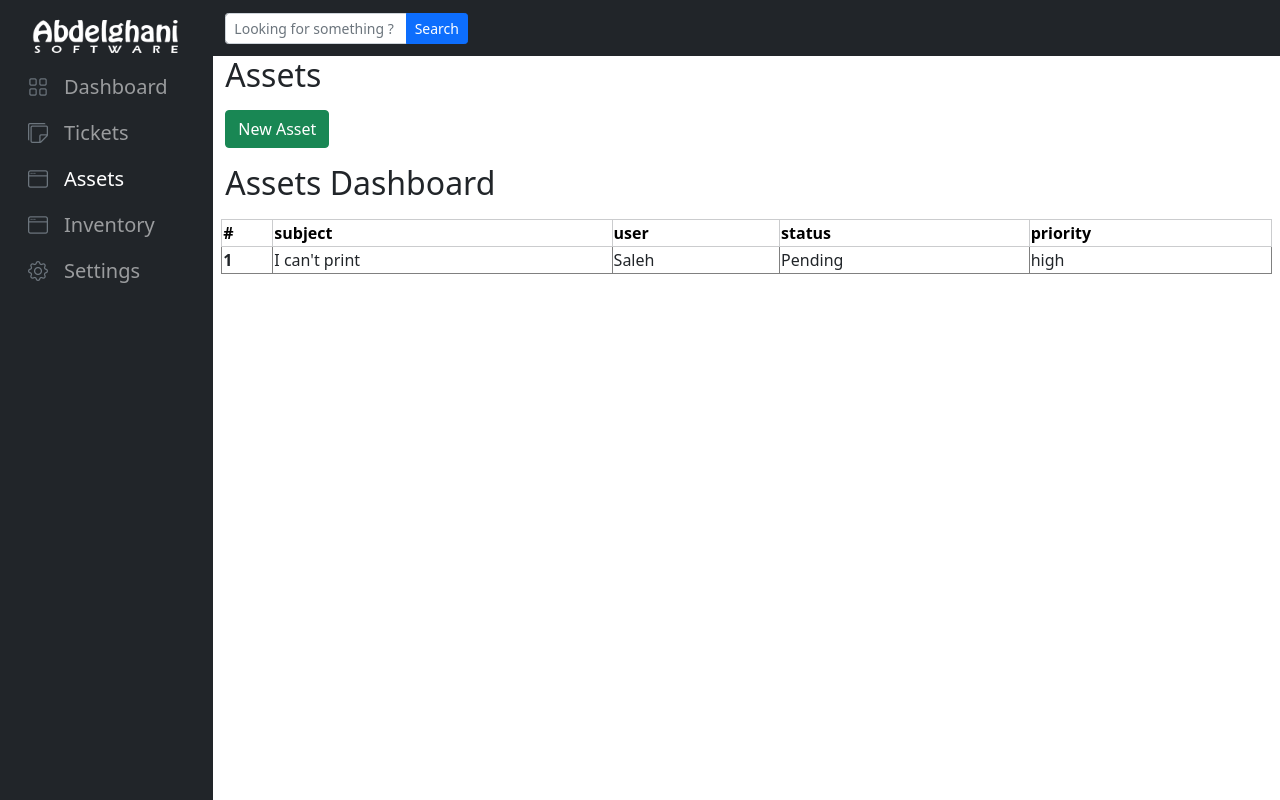
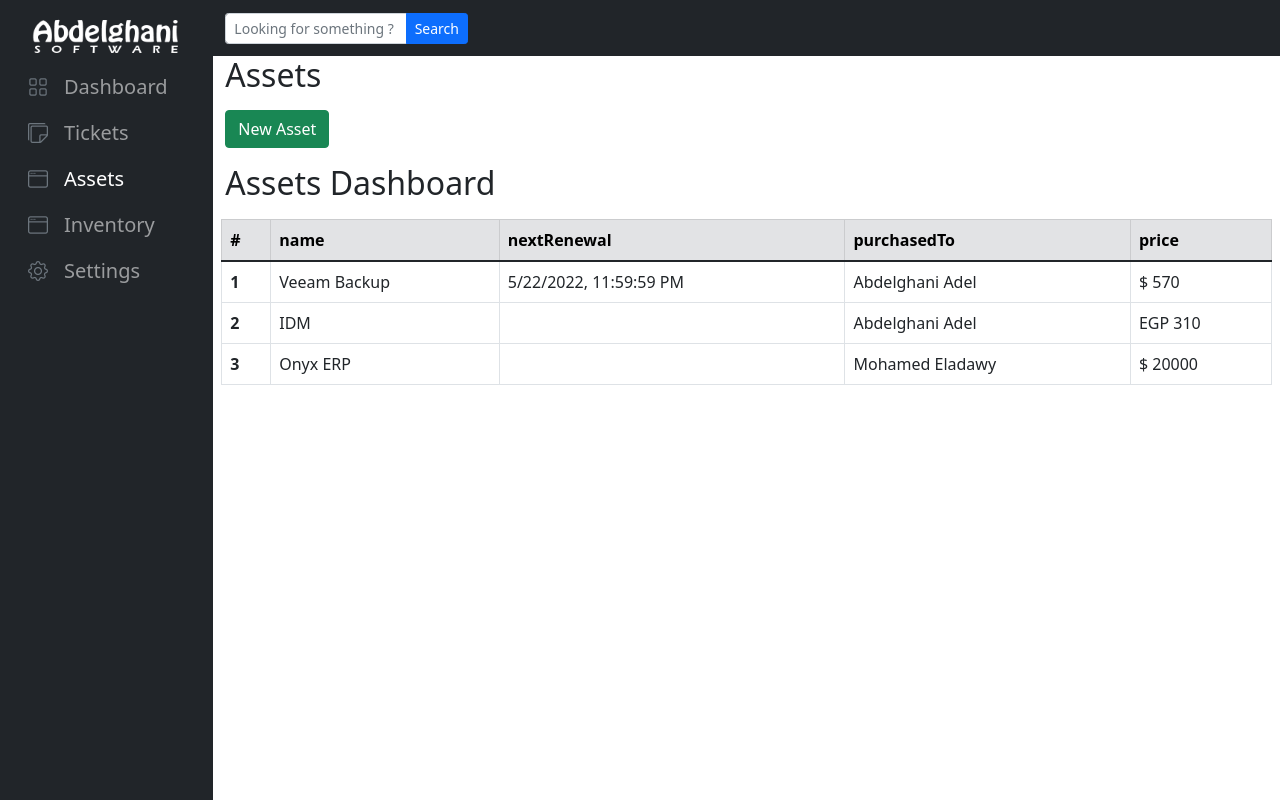
Before and after one commit to Abdelghani-Adel/I.T_Manager, a React (Create React App) app: page /assets/dashboard in a window 1280 px wide. Built offline with nearby package versions, Linux system fonts and the light colour scheme.

Commit message:
initial success for reusable Table component

```diff
--- a/src/Components/UI/Table/Table.js
+++ b/src/Components/UI/Table/Table.js
@@ -1,8 +1,8 @@
 /*
 Needed Props: -
-[1] dataArray:
-[2] dataTitle:
-[3] colsTitles: [{title: Subject, className: ''}]
+[1] dataArray = [{}, {}, {}, {}]
+[2] dataTitle = 'Title'
+[3] columns = [{title: 'Subject', className: ''}, {title: 'statue', className: ''}]
 
 */
 
@@ -21,11 +21,11 @@ const Table = (props) => {
       )}
 
       {hasData && (
-        <table className="table-hover table-bordered order">
+        <table className="table table-hover table-bordered border">
           <thead className="table-secondary">
             <tr>
               <th scope="col">#</th>
-              {props.colsTitles.map((column) => (
+              {props.columns.map((column) => (
                 <th key={column.id} className={column.className}>
                   {column.title}
                 </th>
@@ -39,7 +39,7 @@ const Table = (props) => {
                 key={object.id}
                 object={object}
                 index={index}
-                colsTitles={props.colsTitles}
+                columns={props.columns}
               />
             ))}
           </tbody>
--- a/src/Components/UI/Table/TableRow.js
+++ b/src/Components/UI/Table/TableRow.js
@@ -13,10 +13,10 @@ const TableRow = (props) => {
   return (
     <tr id={props.object.id} className="cursor--pointer" onClick={clickHandler}>
       <th scope="row">{props.index + 1}</th>
-      <td>{props.object[`${props.colsTitles[0].title}`]}</td>
-      <td>{props.object[`${props.colsTitles[1].title}`]}</td>
-      <td>{props.object[`${props.colsTitles[2].title}`]}</td>
-      <td>{props.object[`${props.colsTitles[3].title}`]}</td>
+      <td>{props.object[`${props.columns[0].title}`]}</td>
+      <td>{props.object[`${props.columns[1].title}`]}</td>
+      <td>{props.object[`${props.columns[2].title}`]}</td>
+      <td>{props.object[`${props.columns[3].title}`]}</td>
     </tr>
   );
 };
--- a/src/Pages/AssetsPage/AssetsDashboard/AssetsDashboard.js
+++ b/src/Pages/AssetsPage/AssetsDashboard/AssetsDashboard.js
@@ -1,5 +1,6 @@
 import { Fragment } from "react";
 import Table from "../../../Components/UI/Table/Table";
+import AssetsTable from "./AssetsTable";
 
 const AssetsDashboard = (props) => {
   const dataArray = [
@@ -11,7 +12,7 @@ const AssetsDashboard = (props) => {
       priority: "high",
     },
   ];
-  const colsTitles = [
+  const columns = [
     { title: "subject", className: "", id: 1 },
     { title: "user", className: "", id: 2 },
     { title: "status", className: "", id: 3 },
@@ -20,7 +21,8 @@ const AssetsDashboard = (props) => {
   return (
     <Fragment>
       <h2>Assets Dashboard</h2>
-      <Table dataArray={dataArray} colsTitles={colsTitles} dataTitle="Assets" />
+      {/* <Table dataArray={dataArray} columns={columns} dataTitle="Assets" /> */}
+      <AssetsTable dataArray={dataArray} columns={columns} dataTitle="Assets" />
     </Fragment>
   );
 };
--- /dev/null
+++ b/src/Pages/AssetsPage/AssetsDashboard/AssetsTable.js
@@ -0,0 +1,21 @@
+import { useSelector } from "react-redux";
+import Table from "../../../Components/UI/Table/Table";
+
+const AssetsTable = (props) => {
+  const softwareSlice = useSelector((state) => state.software);
+
+  const dataArray = [{}];
+  const columns = [
+    { id: 1, title: "name", class: "" },
+    { id: 2, title: "nextRenewal", class: "" },
+    { id: 3, title: "purchasedTo", class: "" },
+    { id: 3, title: "price", class: "" },
+  ];
+  const dataTitle = "Software Assets";
+
+  return (
+    <Table dataArray={softwareSlice} columns={columns} dataTitle={dataTitle} />
+  );
+};
+
+export default AssetsTable;
--- a/src/Redux/reduxStore.js
+++ b/src/Redux/reduxStore.js
@@ -1,4 +1,5 @@
 import { configureStore } from "@reduxjs/toolkit";
+import softwareSlice from "./slices/softwareSlices";
 import ticketsSlice from "./slices/ticketsSlice";
 import usersSlice from "./slices/usersSlice";
 
@@ -6,6 +7,7 @@ const reduxStore = configureStore({
   reducer: {
     tickets: ticketsSlice.reducer,
     users: usersSlice.reducer,
+    software: softwareSlice.reducer,
   },
 });
 
```
